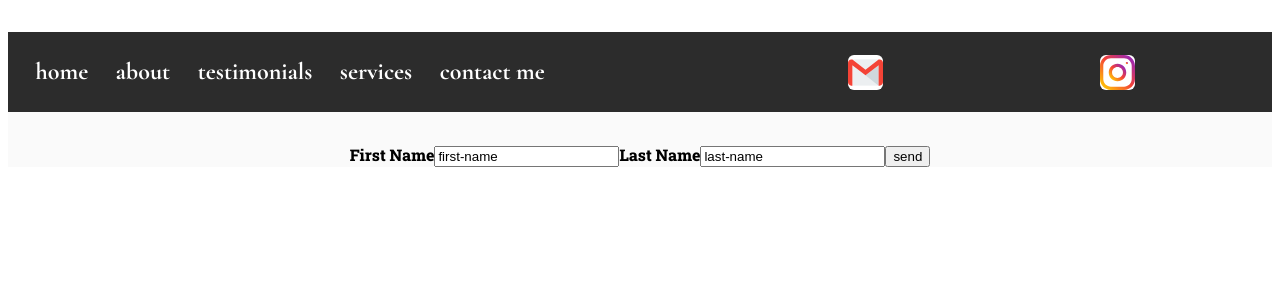
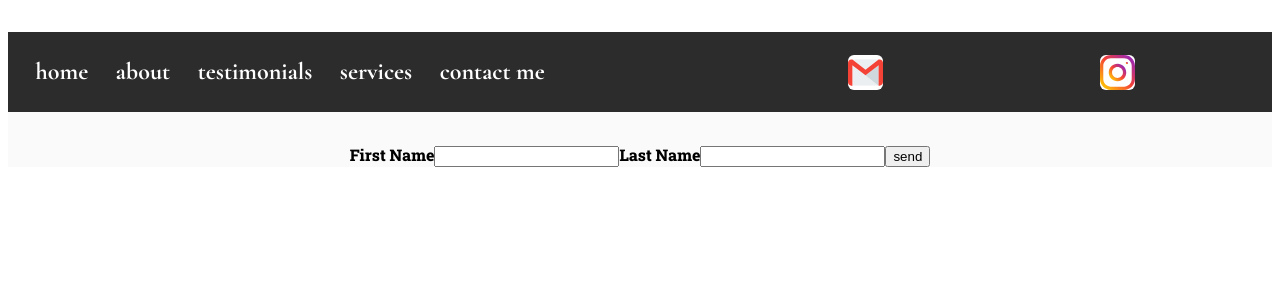
Before and after one commit to bigtechnology/portfolio, a React (Create React App) app: page /contact in a window 1280 px wide. Shown: the top 300 px of the page. Built offline with nearby package versions, Linux system fonts and the light colour scheme.

Commit message:
submit form handleChange function working properly

```diff
--- a/src/components/contact_me/contactMe.js
+++ b/src/components/contact_me/contactMe.js
@@ -8,10 +8,17 @@ function ContactMe() {
         lastName: ""
     })
 
+    const handleFormChange = (event) => {
+        setUser({
+            ...user,
+            [event.target.name]: event.target.value
+        })
+    }
+
     // Handler Functions
     const handleSubmit = (e) => {
         e.preventDefault();
-        console.log("USER", e.target.value)
+        console.log("USER", user)
         // setUser({})
     }
 
@@ -21,10 +28,10 @@ function ContactMe() {
             <form onSubmit={handleSubmit}>
 
                 <label htmlFor="">First Name</label>
-                <input type="text" name="first-name" value="first-name"/>
+                <input type="text" name="firstName" value={user.firstName} onChange={handleFormChange} />
 
                 <label htmlFor="">Last Name</label>
-                <input type="text" name="last-name" value="last-name"/>
+                <input type="text" name="lastName" value={user.lastName} onChange={handleFormChange} />
 
                 <button type="submit">send</button>
 
```
